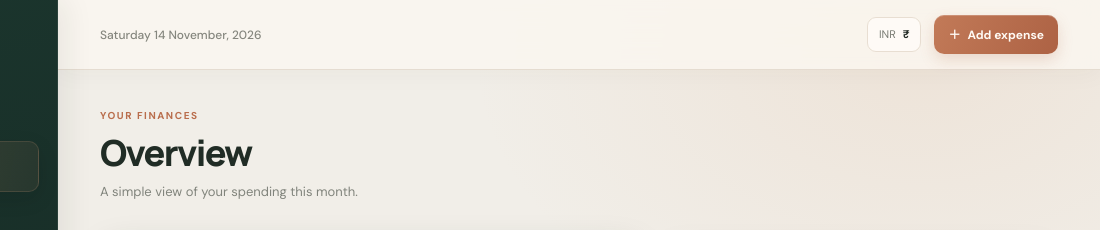
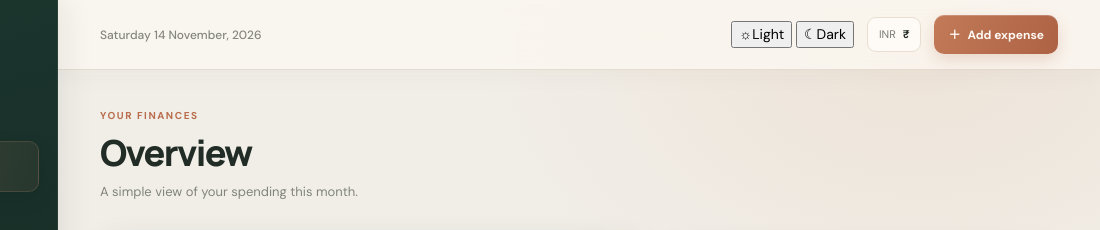
Before and after one commit to mourya-2007/daily-expense-tracker, a plain HTML site: page index.html in a window 1280 px wide. Shown: the top 230 px of the page, 180-1280 px from the left. Drawn offline with nearby package versions, Linux system fonts and the light colour scheme.

Commit message:
Add light and dark appearance toggle

```diff
--- a/index.html
+++ b/index.html
@@ -34,6 +34,10 @@
       <header class="topbar">
         <div id="currentDate" class="current-date"></div>
         <div class="topbar-actions">
+          <div class="theme-switch" role="group" aria-label="Choose appearance">
+            <button class="theme-option active" id="lightModeButton" type="button" aria-pressed="true"><span aria-hidden="true">☼</span><span class="theme-option-label">Light</span></button>
+            <button class="theme-option" id="darkModeButton" type="button" aria-pressed="false"><span aria-hidden="true">☾</span><span class="theme-option-label">Dark</span></button>
+          </div>
           <span class="currency-pill">INR <strong>₹</strong></span>
           <button class="button button-primary" id="jumpToExpense" type="button"><span>＋</span> Add expense</button>
         </div>
```
